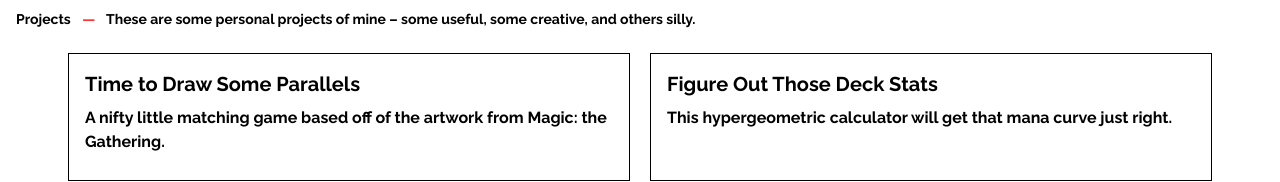
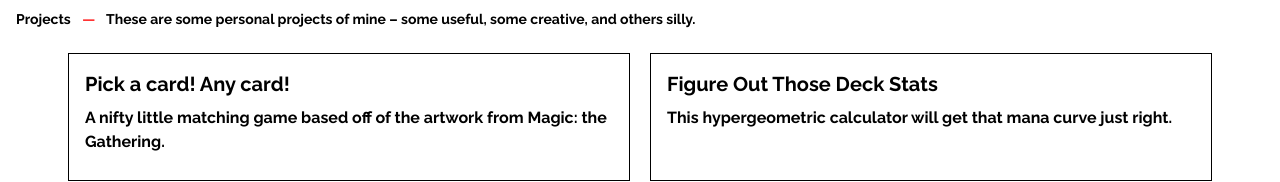
Before and after one commit to Kerakis/homepage, a SvelteKit app: page /projects in a window 1280 px wide. Shown: the part 183-365 px from the top of the page. Built offline with nearby package versions, Linux system fonts and the light colour scheme.

Commit message:
Fix project links in the projects page

```diff
--- a/src/routes/projects/+page.svelte
+++ b/src/routes/projects/+page.svelte
@@ -10,17 +10,17 @@
 	</span>
 </header>
 <div class="m-auto mt-5 grid w-11/12 grid-cols-1 gap-5 sm:grid-cols-2">
-	<a href="https://parallels.kerakis.online" target="_blank" rel="noreferrer" class="block">
+	<a href="https://scry.kerakis.online" target="_blank" rel="noreferrer" class="block">
 		<div
 			class="hover:border-accent min-h-32 border-1 p-4 transition-colors duration-200 ease-in-out"
 		>
-			<header class="mb-2 text-xl font-bold">Time to Draw Some Parallels</header>
+			<header class="mb-2 text-xl font-bold">Pick a card! Any card!</header>
 			<section>
 				A nifty little matching game based off of the artwork from Magic: the Gathering.
 			</section>
 		</div>
 	</a>
-	<a href="https://parallels.kerakis.online" target="_blank" rel="noreferrer" class="block">
+	<a href="https://calc.kerakis.online" target="_blank" rel="noreferrer" class="block">
 		<div
 			class="hover:border-accent min-h-32 border-1 p-4 transition-colors duration-200 ease-in-out"
 		>
```
